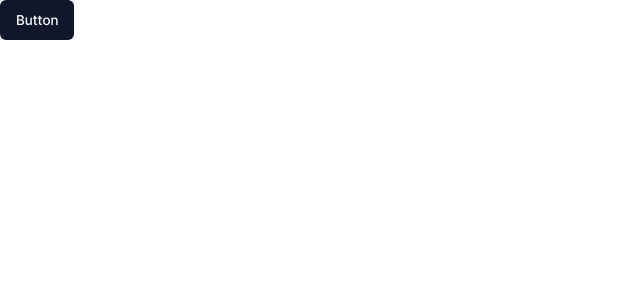
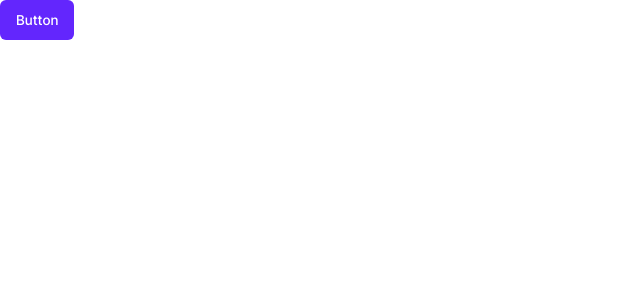
Before and after one commit to SuaJeong-winter/Swith_snProject, a Next.js app: page / in a window 1280 px wide. Shown: the top 300 px of the page, without its empty margins (0-640 px from the left). Built offline with nearby package versions, Linux system fonts and the light colour scheme.

Commit message:
refactor: color token 정리

```diff
--- a/src/styles/globals.css
+++ b/src/styles/globals.css
@@ -6,56 +6,25 @@
   :root {
     --background: 0 0% 100%;
     --foreground: 222.2 84% 4.9%;
-    --card: 0 0% 100%;
-    --card-foreground: 222.2 84% 4.9%;
-    --popover: 0 0% 100%;
-    --popover-foreground: 222.2 84% 4.9%;
-    --primary: 222.2 47.4% 11.2%;
-    --primary-foreground: 210 40% 98%;
-    --secondary: 210 40% 96.1%;
-    --secondary-foreground: 222.2 47.4% 11.2%;
-    --muted: 210 40% 96.1%;
-    --muted-foreground: 215.4 16.3% 46.9%;
-    --accent: 210 40% 96.1%;
-    --accent-foreground: 222.2 47.4% 11.2%;
-    --destructive: 0 84.2% 60.2%;
-    --destructive-foreground: 210 40% 98%;
     --border: 214.3 31.8% 91.4%;
-    --input: 214.3 31.8% 91.4%;
-    --ring: 222.2 84% 4.9%;
     --radius: 0.5rem;
-    --chart-1: 12 76% 61%;
-    --chart-2: 173 58% 39%;
-    --chart-3: 197 37% 24%;
-    --chart-4: 43 74% 66%;
-    --chart-5: 27 87% 67%;
-  }
 
-  .dark {
-    --background: 222.2 84% 4.9%;
-    --foreground: 210 40% 98%;
-    --card: 222.2 84% 4.9%;
-    --card-foreground: 210 40% 98%;
-    --popover: 222.2 84% 4.9%;
-    --popover-foreground: 210 40% 98%;
-    --primary: 210 40% 98%;
-    --primary-foreground: 222.2 47.4% 11.2%;
-    --secondary: 217.2 32.6% 17.5%;
-    --secondary-foreground: 210 40% 98%;
-    --muted: 217.2 32.6% 17.5%;
-    --muted-foreground: 215 20.2% 65.1%;
-    --accent: 217.2 32.6% 17.5%;
-    --accent-foreground: 210 40% 98%;
-    --destructive: 0 62.8% 30.6%;
-    --destructive-foreground: 210 40% 98%;
-    --border: 217.2 32.6% 17.5%;
-    --input: 217.2 32.6% 17.5%;
-    --ring: 212.7 26.8% 83.9%;
-    --chart-1: 220 70% 50%;
-    --chart-2: 160 60% 45%;
-    --chart-3: 30 80% 55%;
-    --chart-4: 280 65% 60%;
-    --chart-5: 340 75% 55%;
+    --primary: 257 98% 57%;
+    --primary-foreground: 0 0% 100%;
+    --secondary: 0 0% 100%;
+    --secondary-foreground: 0 0% 60%;
+
+    --meetie-blue-1: 243 100% 96%;
+    --meetie-blue-2: 240 82% 87%;
+    --meetie-blue-3: 240 100% 78%;
+    --meetie-blue-4: 240 100% 68%;
+    --meetie-blue-5: 240 64% 15%;
+
+    --meetie-gray-20: 0 0% 90%;
+    --meetie-gray-40: 0 0% 60%;
+    --meetie-gray-60: 0 0% 37%;
+    --meetie-gray-75: 0 0% 25%;
+    --meetie-gray-90: 0 0% 13%;
   }
 }
 
--- a/tailwind.config.ts
+++ b/tailwind.config.ts
@@ -20,8 +20,6 @@ const config = {
     extend: {
       colors: {
         border: 'hsl(var(--border))',
-        input: 'hsl(var(--input))',
-        ring: 'hsl(var(--ring))',
         background: 'hsl(var(--background))',
         foreground: 'hsl(var(--foreground))',
         primary: {
@@ -32,25 +30,21 @@ const config = {
           DEFAULT: 'hsl(var(--secondary))',
           foreground: 'hsl(var(--secondary-foreground))',
         },
-        destructive: {
-          DEFAULT: 'hsl(var(--destructive))',
-          foreground: 'hsl(var(--destructive-foreground))',
-        },
-        muted: {
-          DEFAULT: 'hsl(var(--muted))',
-          foreground: 'hsl(var(--muted-foreground))',
-        },
-        accent: {
-          DEFAULT: 'hsl(var(--accent))',
-          foreground: 'hsl(var(--accent-foreground))',
-        },
-        popover: {
-          DEFAULT: 'hsl(var(--popover))',
-          foreground: 'hsl(var(--popover-foreground))',
-        },
-        card: {
-          DEFAULT: 'hsl(var(--card))',
-          foreground: 'hsl(var(--card-foreground))',
+        meetie: {
+          blue: {
+            1: 'hsl(var(--meetie-blue-1))',
+            2: 'hsl(var(--meetie-blue-2))',
+            3: 'hsl(var(--meetie-blue-3))',
+            4: 'hsl(var(--meetie-blue-4))',
+            5: 'hsl(var(--meetie-blue-5))',
+          },
+          gray: {
+            20: 'hsl(var(--meetie-gray-20))',
+            40: 'hsl(var(--meetie-gray-40))',
+            60: 'hsl(var(--meetie-gray-60))',
+            75: 'hsl(var(--meetie-gray-75))',
+            90: 'hsl(var(--meetie-gray-90))',
+          },
         },
       },
       borderRadius: {
@@ -58,23 +52,8 @@ const config = {
         md: 'calc(var(--radius) - 2px)',
         sm: 'calc(var(--radius) - 4px)',
       },
-      keyframes: {
-        'accordion-down': {
-          from: { height: '0' },
-          to: { height: 'var(--radix-accordion-content-height)' },
-        },
-        'accordion-up': {
-          from: { height: 'var(--radix-accordion-content-height)' },
-          to: { height: '0' },
-        },
-      },
-      animation: {
-        'accordion-down': 'accordion-down 0.2s ease-out',
-        'accordion-up': 'accordion-up 0.2s ease-out',
-      },
     },
   },
-  plugins: [require('tailwindcss-animate')],
 } satisfies Config
 
 export default config
```
